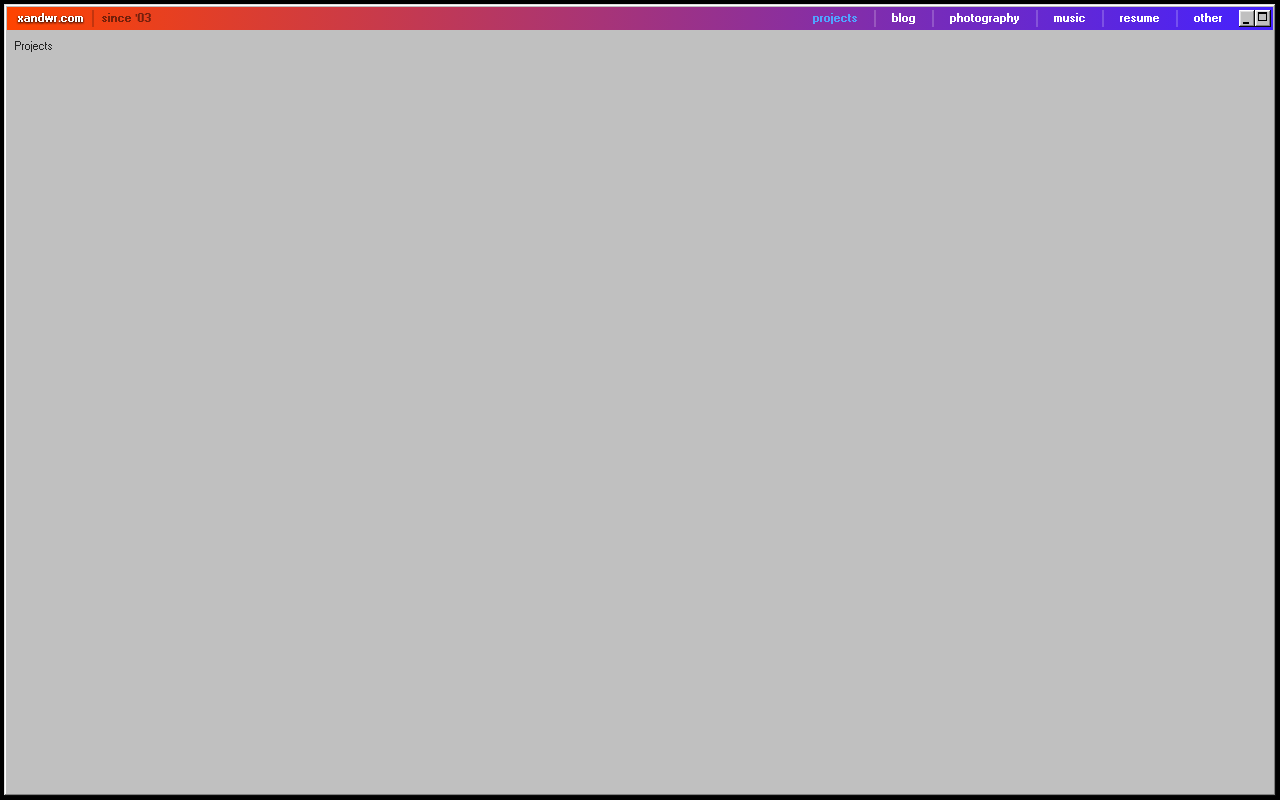
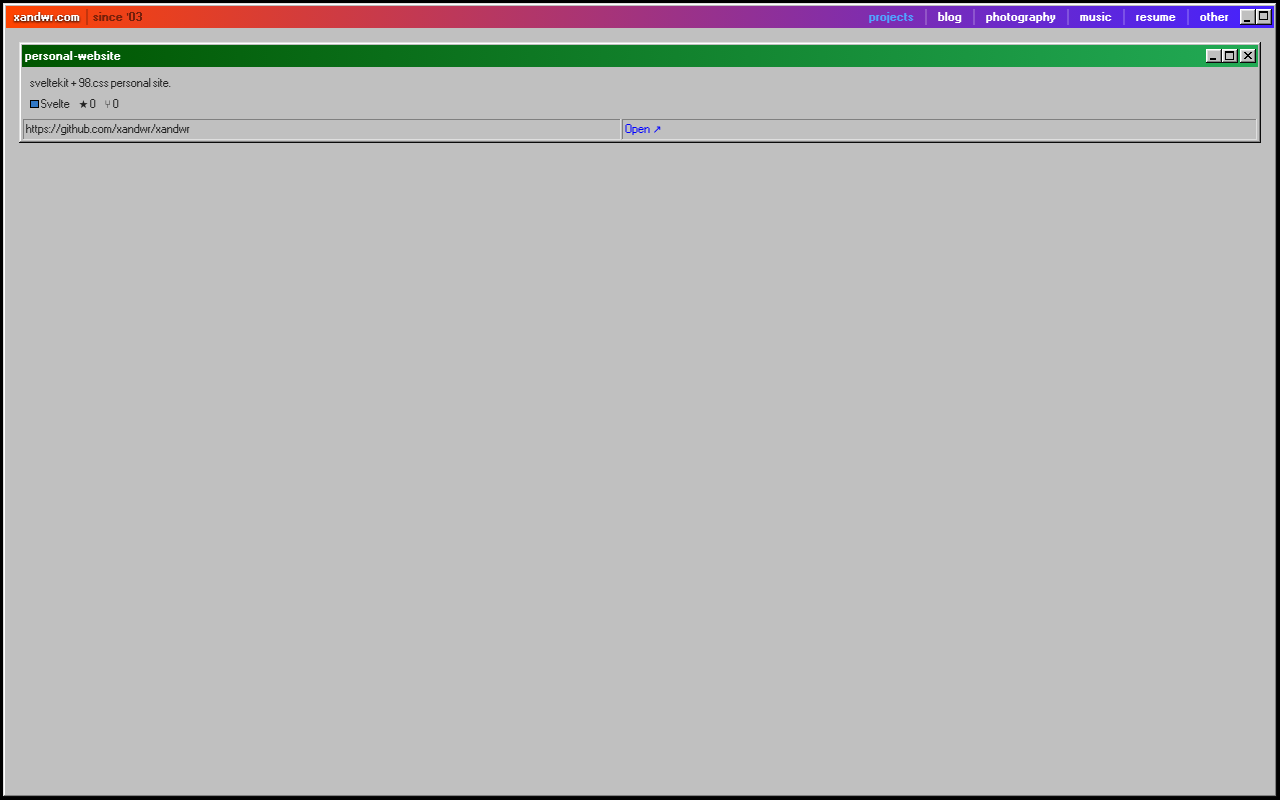
Before and after one commit to xandwr/xandwr, a SvelteKit app: page /projects in a window 1280 px wide. Built offline with nearby package versions, Linux system fonts and the light colour scheme.

Commit message:
Project card template

```diff
--- a/src/global.css
+++ b/src/global.css
@@ -23,5 +23,49 @@
 	body {
 		height: 100%;
 		overflow: hidden;
+		/* Turn off sub-pixel smoothing where the browser honors it (macOS
+		   WebKit/Firefox). No-op on Windows/Linux, but harmless. Inherited
+		   by all descendants, so this is the site-wide text setting. */
+		-webkit-font-smoothing: none;
+		-moz-osx-font-smoothing: grayscale;
+
+		/* 98.css bundles "Pixelated MS Sans Serif" — a bitmap font that's
+		   only crisp at its native 11px and integer multiples (22, 33…).
+		   Override 98.css's `body{font-family:Arial}` so NOTHING falls back
+		   to vector Arial, and lock the base size to the 11px grid. Anything
+		   on this grid stays pixel-perfect; off-grid sizes get scaled and
+		   blur — which is why the utility overrides below matter. */
+		font-family: "Pixelated MS Sans Serif", Arial, sans-serif;
+		font-size: 11px;
+	}
+
+	/* Nearest-neighbor scaling for every raster surface site-wide, so
+	   scaled icons/screenshots/canvas stay crisp instead of blurring. This
+	   is the real "pixelated" lever — note it affects images, NOT text. */
+	img,
+	canvas,
+	video,
+	svg {
+		image-rendering: pixelated;
+		/* Safari/old-Firefox spelling of the same intent. */
+		image-rendering: -moz-crisp-edges;
+		image-rendering: crisp-edges;
 	}
 }
+
+/* Snap Tailwind's text-size utilities onto the pixel font's native grid
+   (integer multiples of 11px) so any element using text-* stays crisp
+   instead of getting bitmap-scaled to 14/16/18/20px. line-height is set
+   in px too — `rem`/unitless leading would re-introduce fractional pixel
+   rows. In the `utilities` layer so these win over Tailwind's defaults. */
+@layer utilities {
+	.text-xs   { font-size: 11px; line-height: 14px; }
+	.text-sm   { font-size: 11px; line-height: 14px; }
+	.text-base { font-size: 11px; line-height: 16px; }
+	.text-lg   { font-size: 22px; line-height: 26px; }
+	.text-xl   { font-size: 22px; line-height: 26px; }
+	.text-2xl  { font-size: 22px; line-height: 26px; }
+	.text-3xl  { font-size: 33px; line-height: 37px; }
+	.text-4xl  { font-size: 33px; line-height: 37px; }
+	.text-5xl  { font-size: 44px; line-height: 48px; }
+}
--- /dev/null
+++ b/src/lib/components/GithubProjectCard.svelte
@@ -0,0 +1,50 @@
+<script lang="ts">
+    interface Props {
+        name?: string;
+        description?: string;
+        language?: string;
+        stars?: number;
+        forks?: number;
+        url?: string;
+    }
+
+    let {
+        name = "project-name",
+        description = "No description provided.",
+        language = "TypeScript",
+        stars = 0,
+        forks = 0,
+        url = "#",
+    }: Props = $props();
+</script>
+
+<div class="window flex flex-col w-full">
+    <div class="title-bar [--title-bar-from:#005500] [--title-bar-to:#22aa55]">
+        <div class="title-bar-text truncate">{name}</div>
+        <div class="title-bar-controls">
+            <button aria-label="Minimize"></button>
+            <button aria-label="Maximize"></button>
+            <button aria-label="Close"></button>
+        </div>
+    </div>
+
+    <div class="window-body flex flex-col gap-2">
+        <p class="m-0">{description}</p>
+
+        <div class="flex flex-wrap items-center gap-3 text-sm">
+            <span class="flex items-center gap-1">
+                <span class="inline-block h-3 w-3 border border-black" style="background:#3178c6"></span>
+                {language}
+            </span>
+            <span>★ {stars}</span>
+            <span>⑂ {forks}</span>
+        </div>
+    </div>
+
+    <div class="status-bar">
+        <p class="status-bar-field flex-1 truncate">{url}</p>
+        <p class="status-bar-field">
+            <a href={url} target="_blank" rel="noopener noreferrer">Open ↗</a>
+        </p>
+    </div>
+</div>
--- a/src/routes/projects/+page.svelte
+++ b/src/routes/projects/+page.svelte
@@ -1,3 +1,20 @@
-<div>
-    Projects
+<script lang="ts">
+    import GithubProjectCard from "$lib/components/GithubProjectCard.svelte";
+
+    const projects = [
+        {
+            name: "personal-website",
+            description: "sveltekit + 98.css personal site.",
+            language: "Svelte",
+            stars: 0,
+            forks: 0,
+            url: "https://github.com/xandwr/xandwr",
+        },
+    ];
+</script>
+
+<div class="flex w-full gap-4 p-2">
+    {#each projects as project (project.name)}
+        <GithubProjectCard {...project} />
+    {/each}
 </div>
```
